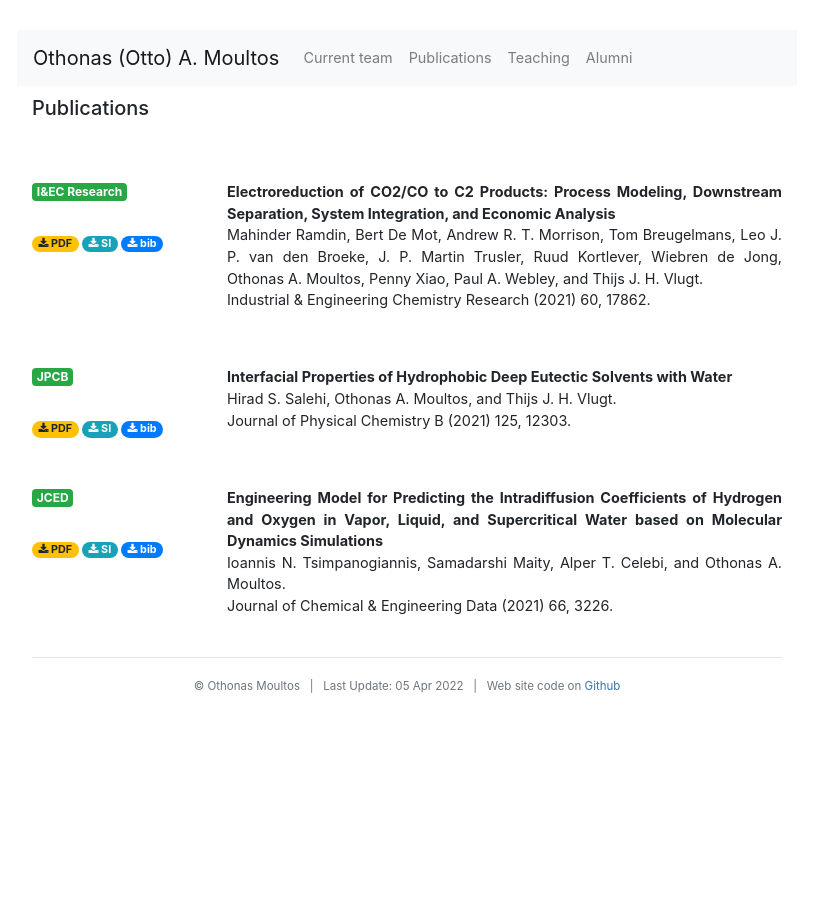
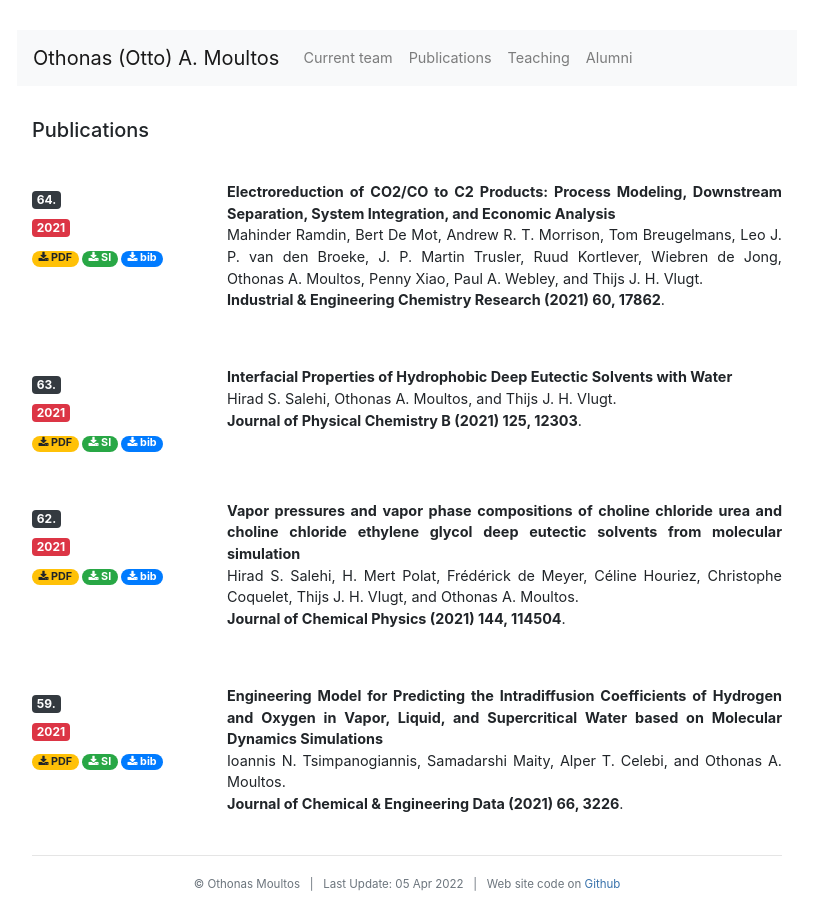
Before and after one commit to omoultosEthTuDelft/web, a Jekyll site: the page built from publications/index.md, in a window 1280 px wide. Shown: the whole page, without its empty margins (233-1046 px from the left). Built offline with Jekyll 4.4.1, drawn with Linux system fonts in a browser that asks for light colours; nearby versions of some CDN libraries.

Commit message:
new papers

```diff
--- a/publications/index.md
+++ b/publications/index.md
@@ -4,35 +4,43 @@ title: "Othonas Moultos | Assistant Professor, TU Delft"
 
 
 publications:
-  - { label: "I&EC Research",
+  - { number: "64.", year: "2021",
     title: "Electroreduction of CO2/CO to C2 Products: Process Modeling, Downstream Separation, System Integration, and Economic Analysis",
     authors: "Mahinder Ramdin, Bert De Mot, Andrew R. T. Morrison, Tom Breugelmans, Leo J. P. van den Broeke, J. P. Martin Trusler, Ruud Kortlever, Wiebren de Jong, Othonas A. Moultos, Penny Xiao, Paul A. Webley, and Thijs J. H. Vlugt",
     venue: "Industrial & Engineering Chemistry Research (2021) 60, 17862",
     pdf: "assets/publications/64.Ramdin_IECR_2021_60_17862.pdf",
     SI: "assets/publications/SI/64.Ramdin_IECR_2021_60_17862_SI.pdf",
     bib: "assets/publications/bib/64.Ramdin_IECR_2021_60_17862.bib"}
-  - { label: "JPCB",
+  - { number: "63.", year: "2021",
     title: "Interfacial Properties of Hydrophobic Deep Eutectic Solvents with Water",
     authors: "Hirad S. Salehi, Othonas A. Moultos, and Thijs J. H. Vlugt",
     venue: "Journal of Physical Chemistry B (2021) 125, 12303",
     pdf: "assets/publications/63.Salehi_JPCB_2021_125_12303.pdf",
     SI: "assets/publications/SI/63.Salehi_JPCB_2021_125_12303_SI.pdf ",
-    bib: "assets/publications/bib/63.Salehi_JPCB_125_12303.bib"}
-  - { label: "JCED",
+    bib: "assets/publications/bib/63.Salehi_JPCB_2021_125_12303.bib"}
+  - { number: "62.", year: "2021",
+    title: "Vapor pressures and vapor phase compositions of choline chloride urea and choline chloride ethylene glycol deep eutectic solvents from molecular simulation",
+    authors: "Hirad S. Salehi, H. Mert Polat, Frédérick de Meyer, Céline Houriez, Christophe Coquelet, Thijs J. H. Vlugt,  and Othonas A. Moultos",
+    venue: "Journal of Chemical Physics (2021) 144, 114504",
+    pdf: "assets/publications/62.Salehi_JCP_2021_144_114504.pdf",
+    SI: "assets/publications/SI/62.Salehi_JCP_2021_144_114504_SI.pdf ",
+    bib: "assets/publications/bib/62.Salehi_JCP_2021_144_114504.bib"}
+  - { number: "59.", year: "2021",
     title: "Engineering Model for Predicting the Intradiffusion Coefficients of Hydrogen and Oxygen in Vapor, Liquid, and Supercritical Water based on Molecular Dynamics Simulations",
     authors: "Ioannis N. Tsimpanogiannis, Samadarshi Maity, Alper T. Celebi, and Othonas A. Moultos",
     venue: "Journal of Chemical & Engineering Data (2021) 66, 3226",
     pdf: "assets/publications/59.Tsimpanogiannis_JCED_2021_66_3226.pdf",
     SI: "assets/publications/SI/59.Tsimpanogiannis_JCED_2021_66_3226_SI.pdf",
-    bib: "assets/publications/bib/63.Salehi_JPCB_125_12303.bib"}
+    bib: "assets/publications/bib/59.Tsimpanogiannis_JCED_2021_66_3226.bib"}
 
 
 ---
 
 <div id="publications" class="row">
 <div style="text-align: justify;" class="col-sm-12">
+<br/>
 <h5>Publications</h5>
-<br/>
+<!-- <br/> -->
 
 {% for pub in page.publications %}
 <!-- {% if pub('section')? %}
@@ -40,15 +48,19 @@ publications:
 {% else %}
  -->&nbsp;
 <dl class="row">
- <dt class="col-sm-3"><h6><span class="badge badge-success" role="button">{{ pub.label }}</span></h6><br/>
+ <dt class="col-sm-3">
+  <h6><span class="badge badge-danger" role="button">{{ pub.label }}</span></h6>
+  <h6><span class="badge badge-dark" role="button">{{ pub.number }}</span></h6>
+  <h6><span class="badge badge-danger" role="button">{{ pub.year }}</span></h6>
+  <!-- <br/> -->
     {% if pub('pdf')? %}<a href="{{ site.url}}/{{ pub.pdf }}" class="badge badge-pill  badge-warning" role="button"><i class="fa fa-download"></i>&nbsp;PDF</a>{% endif %}
     {% if pub('poster')? %}<a href="{{ site.url}}/{{ pub.poster }}" class="badge badge-pill  badge-info" role="button"><i class="fa fa-download"></i>&nbsp;Poster</a>{% endif %}
-    {% if pub('SI')? %}<a href="{{ site.url}}/{{ pub.SI }}" class="badge badge-pill  badge-info" role="button"><i class="fa fa-download"></i>&nbsp;SI</a>{% endif %}
+    {% if pub('SI')? %}<a href="{{ site.url}}/{{ pub.SI }}" class="badge badge-pill  badge-success" role="button"><i class="fa fa-download"></i>&nbsp;SI</a>{% endif %}
     {% if pub('bib')? %}<a href="{{ site.url}}/{{ pub.bib }}" class="badge badge-pill  badge-primary" role="button"><i class="fa fa-download"></i>&nbsp;bib</a>{% endif %}
     {% if pub('slides')? %}<a href="{{ site.url}}/{{ pub.slides }}" class="badge badge-pill badge-primary" role="button"><i class="fa fa-download"></i>&nbsp;Slides</a>{% endif %}
 	</dt>
   <dd class="col-sm-9">
-    <strong>{{ pub.title }}</strong> <br> {{ pub.authors }}. <br> {{pub.venue}}.
+    <strong>{{ pub.title }}</strong> <br> {{ pub.authors }}. <br>  <strong>{{pub.venue}}</strong>.
   </dd>
 </dl>
 {% endif %}
```
Also changed, not shown: alumni/index.md (+2 -1 lines), assets/publications/bib/59.Tsimpanogiannis_JCED_2021_66_3226.bib (added, +28 -0 lines), assets/publications/bib/62.Salehi_JCP_2021_144_114504.bib (added, +26 -0 lines), assets/publications/bib/63.Salehi_JPCB_2021_125_12303.bib (renamed from assets/publications/bib/63.Salehi_JPCB_125_12303.bib), 2 other files.
